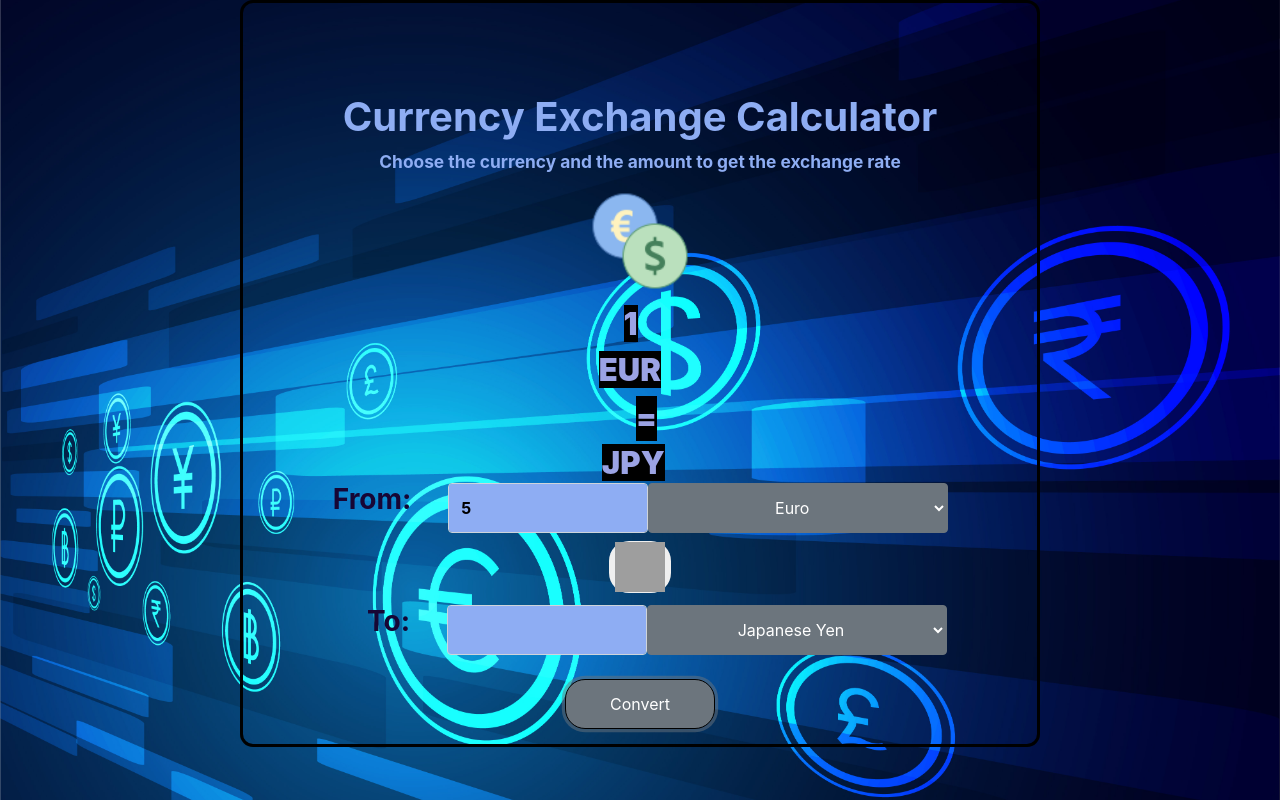
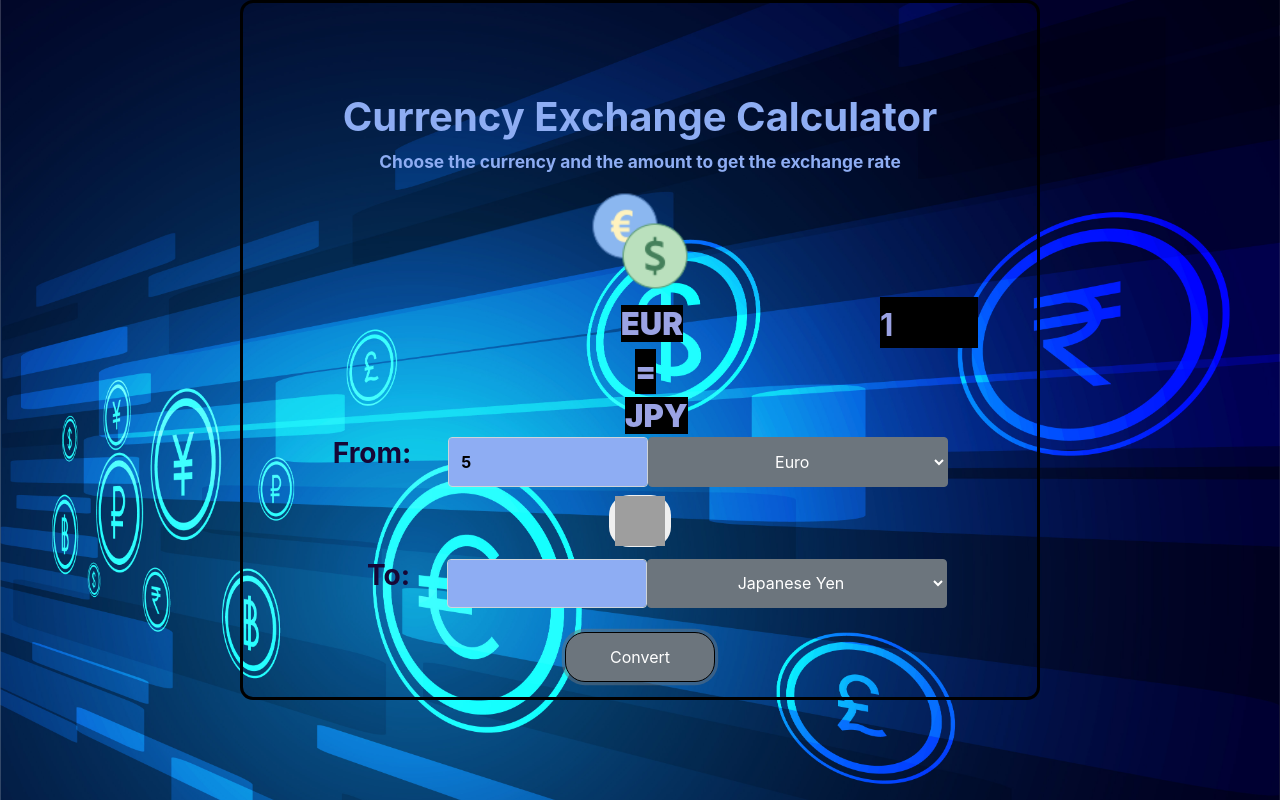
Before and after one commit to JarelSanders/Currency-Conversion, an Angular app: page / in a window 1280 px wide. Both pictures are taken after typing "5" into the empty fields and a click on the button "Convert". Built offline with nearby package versions, Linux system fonts and the light colour scheme; no server answers; grey boxes are pictures that could not be loaded.

Commit message:
updated app.component css

```diff
--- a/src/app/app.component.css
+++ b/src/app/app.component.css
@@ -73,20 +73,48 @@ input::-webkit-inner-spin-button {
 }
 
 #to_container{
-  border: 5px solid red;
+  /* border: 5px solid red; */
+
   /* width: 500px; */
 }
 
-#from_rate_icon, #to_rate_icon, #to_rate, #equal{
+#from_rate_constant{
+  display: none;
+  position: absolute;
+  right: 1030px;
+  left: 845px;
+  margin-bottom: 55px;
+  width: 99px;
+  z-index: -20;
+  background: black;
+  left: 880px;
+  width: 98px;
+  padding-top: 5px;
+}
+
+#from_rate_constan54t{
+    color: rgb(23, 6, 53);
+    font-size: 51px;
+  font-weight: bolder;
+  /* background-color: rgb(83, 55, 131); */
+  /* display: flex; */
+  display: none;
+  justify-content: center;
+  margin-left: auto;
+  margin-right: auto;
+  width:fit-content;
+  /* display: none; */
+  /* //////////////////////////////////////////////////////////////////////////////////////////////////////////////////////////////////////////////////////// */
+}
+
+#from_rate_icon, #to_rate_icon, #to_rate, #equal, #from_rate_constant{
   font-size: 31px;
     color: #9ba3e4;
   font-weight: bolder;
   background-color: black;
   font-weight: bolder;
-  /* display: flex; */
-  /* justify-content: center; */
   padding-bottom: 0;
-  width: fit-content;
+
 }
 
 #from_rate{
@@ -100,17 +128,23 @@ input::-webkit-inner-spin-button {
   /* justify-content: center; */
   padding-bottom: 0;
   width: fit-content;
+  /* border: 5px solid green; */
+}
+
+#from_span_container{
+  border: 5px solid white;
 }
 
 #from_rate_icon{
-
+  /* color: red; */
 }
 
 #to_rate_icon{
-  margin-left: 3px;
+  margin-left: 33px;
 }
 
 #equal{
+  display: none;
   font-size: 30px;
   margin-top: 2px;
   margin-bottom: 2px;
@@ -185,6 +219,7 @@ img {
   /* border: 6px solid black; */
   margin-bottom: -27px;
   font-weight: bolder;
+  max-width: fit-content;
   /* padding-bottom: auto; */
 }
 #current-rate {
--- a/src/app/app.component.html
+++ b/src/app/app.component.html
@@ -6,11 +6,13 @@
   <!-- <h1>Currency Exchange Calculator</h1> -->
   <img src="../assets/icons8-currency-exchange-80.png" alt="" />
   <!-- {{}} -->
+<!-- <span id="from_rate_constant" >1</span> -->
 
-<div class="switchElement">
+
+<!-- <div class="switchElement">
   <div id="current-rate">
     <div id="from-container">
-      <span id="from_rate_constant" style="display: none;">1</span>
+
       <span id="from_rate">
         {{ from_rate }}
         <span id="from_rate_icon">
@@ -28,8 +30,34 @@
       </span>
     </div>
   </div>
+</div> -->
+      <span id="from_rate_constant" >1</span>
+
+<div class="switchElement">
+  <div id="current-rate">
+    <div id="from-container">
+      <!-- <div id="from_span_container"> -->
+        <!-- <span id="from_rate_constant" >1</span> -->
+        <span id="from_rate">
+          {{ from_rate }}
+          <span id="from_rate_icon">
+            {{ from_rate_icon }}
+          </span>
+        </span>
+      <!-- </div> -->
+
+    </div>
+    <p id="equal">=</p>
+    <div id="to-container">
+      <span id="to_rate">
+        {{ to_rate }}
+      </span>
+      <span id="to_rate_icon">
+        {{ to_rate_icon }}
+      </span>
+    </div>
+  </div>
 </div>
-
 
 
   <br />
--- a/src/app/app.component.ts
+++ b/src/app/app.component.ts
@@ -42,7 +42,24 @@ export class AppComponent implements OnInit {
     } else {
       //select tag dropdown
 
+
+      let staticCurrency = document.getElementById("from_rate_constant");
+      let oneCurrency =  (<HTMLInputElement>staticCurrency).style.display = "block";
+
+      let equals = document.getElementById("equal");
+      let showEqual =  (<HTMLInputElement>equals).style.display = "block";
+
+
+
+
       var myHeaders = new Headers();
+
+        // Display the 'from_rate_constant' element
+  const fromRateConstant = document.getElementById("from_rate_constant") as HTMLElement;
+  if (fromRateConstant) {
+    fromRateConstant.style.display = "show"; // or "block" depending on your preference
+  }
+
 
       myHeaders.append("apikey", "xXma0EqQVkLcrfU49m9VxVTmSOaPdmrG");
 
@@ -84,9 +101,13 @@ export class AppComponent implements OnInit {
 
       ((<HTMLInputElement>document.getElementById("to_rate_icon")).innerText =
         to_rate_icon),
-        ((<HTMLInputElement>(
+         ((<HTMLInputElement>(
           document.getElementById("from_rate_icon")
-        )).innerText = "1 " + from_rate_icon);
+        )).innerText = from_rate_icon);
+
+        // ((<HTMLInputElement>(
+        //   document.getElementById("from_rate_icon")
+        // )).innerText = "1 " + from_rate_icon);
 
       // (<HTMLInputElement>document.getElementById('second-amount')).textContent = result.query.amount;
 
@@ -97,9 +118,9 @@ export class AppComponent implements OnInit {
   };
 
 
-  switch(): void {
+  switch00(): void {
       // Call calculate to update the rates before swapping
-    this.calculate();
+    // this.calculate();
 
     //works
     const fromContainer = document.getElementById('from-container');
@@ -131,4 +152,52 @@ export class AppComponent implements OnInit {
       secondCurrencySelect.value = tempCurrency;
     }
   }
+
+
+
+
+
+
+
+
+
+
+
+
+
+
+  switch(): void {
+  // Call calculate to update the rates before swapping
+  this.calculate();
+
+  // Get references to the input elements
+  const firstAmountInput = document.getElementById('first-amount') as HTMLInputElement;
+  const secondAmountInput = document.getElementById('second-amount') as HTMLInputElement;
+
+  // Get references to the select elements
+  const firstCurrencySelect = document.getElementById('first-currency') as HTMLSelectElement;
+  const secondCurrencySelect = document.getElementById('second-currency') as HTMLSelectElement;
+
+  // Check for null using optional chaining
+  const fromContainer = document.getElementById('from-container');
+  const toContainer = document.getElementById('to-container');
+
+  if (fromContainer && toContainer) {
+    // Swap the HTML content of container elements
+    const tempHTML = fromContainer.innerHTML;
+    fromContainer.innerHTML = toContainer.innerHTML;
+    toContainer.innerHTML = tempHTML;
+
+    // Swap the values of input elements
+    const tempAmount = firstAmountInput.value;
+    firstAmountInput.value = secondAmountInput.value;
+    secondAmountInput.value = tempAmount;
+
+    // Swap the values of select elements
+    const tempCurrency = firstCurrencySelect.value;
+    firstCurrencySelect.value = secondCurrencySelect.value;
+    secondCurrencySelect.value = tempCurrency;
+  }
 }
+
+}
```
